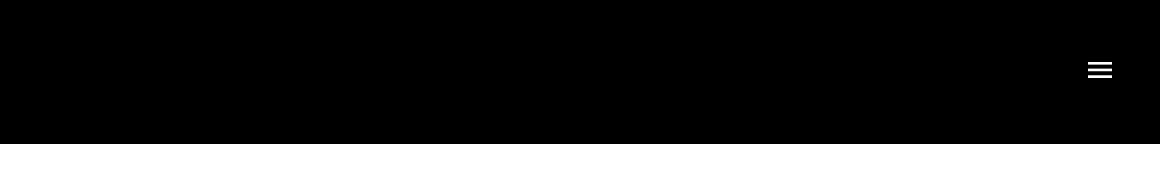
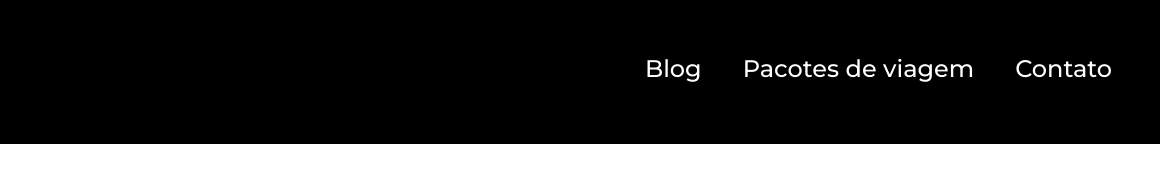
Before and after one commit to brunorsnts/jornada-viagens, a plain HTML site: page index.html in a window 1280 px wide. Shown: the full height of the page, 120-1280 px from the left. Drawn offline with Linux system fonts and the light colour scheme.

Commit message:
Adds styles for tablet

```diff
--- a/css/header.css
+++ b/css/header.css
@@ -37,6 +37,30 @@
 
 .list-links li a {
   color: var(--text-secondary-color);
-  list-style: none;
   text-decoration: none;
+  font-weight: var(--menu-text-weight);
+  font-size: 24px;
 }
+
+@media screen and (min-width: 768px) {
+  .navigation-menu {
+    margin-top: 0;
+    width: 467px;
+  }
+
+  .navigation-menu label {
+    display: none;
+  }
+
+  .navigation-menu nav {
+    display: block;
+  }
+
+  .list-links {
+    display: flex;
+    justify-content: space-between;
+    align-items: center;
+    padding: 0;
+    margin: 0;
+  }
+}
```
